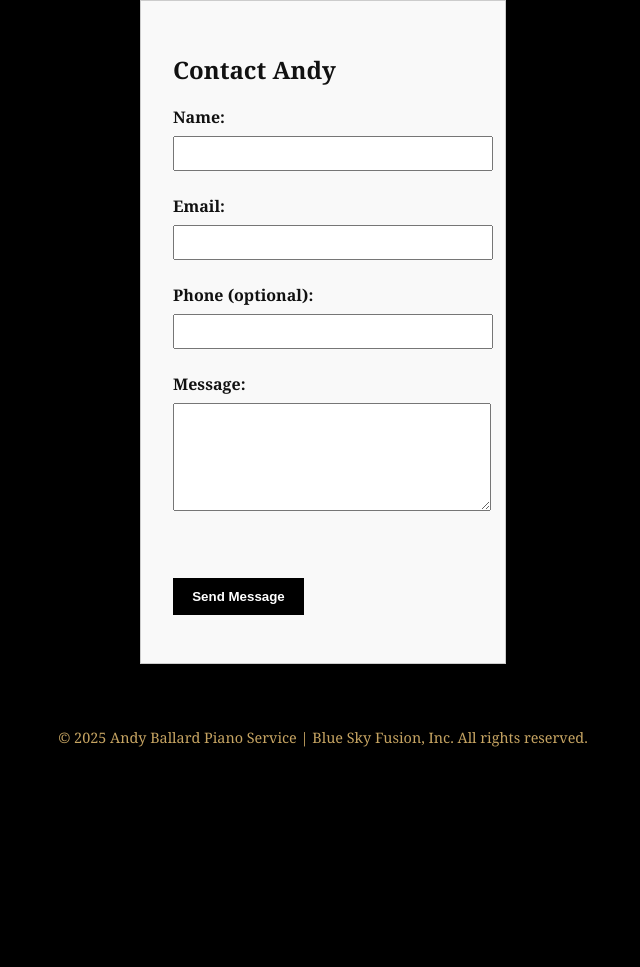
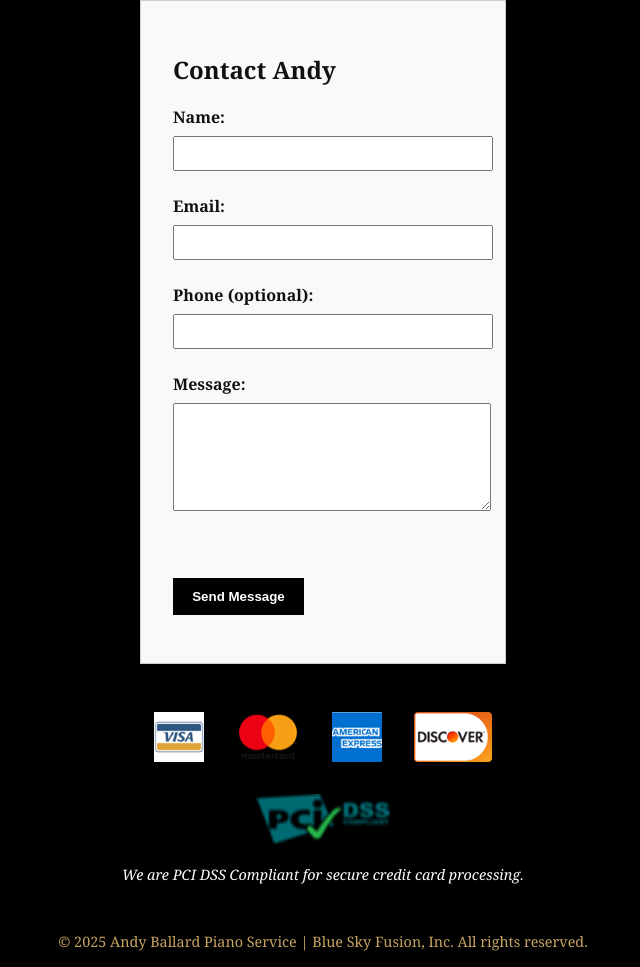
Before and after one commit to Andwardo/andyballardpianoservice, a plain HTML site: page index.html in a window 1280 px wide. Shown: the part 1174-2141 px from the top of the page, without its empty margins (317-957 px from the left). Before the commit the page ends 1937 px from the top, so only its background shows below. Drawn offline with Linux system fonts and the light colour scheme; no server answers.

Commit message:
Fixed card logos and PCI badge alignment to center; corrected PCI compliance phrase color to match site text; updated fade-in structure for smoother animation.

```diff
--- a/index.html
+++ b/index.html
@@ -4,7 +4,7 @@
  *  Created on: 2025-04-24
  *  Edited on: 2025-04-27
  *      Author: Andwardo
- *      Version: 1.71
+ *      Version: 1.72
 -->
 
 <!DOCTYPE html>
@@ -28,7 +28,7 @@
       margin: 0;
       font-family: 'Georgia', serif;
       background-color: #000;
-      color: #111;
+      color: #fff;
       scroll-behavior: smooth;
     }
 
@@ -130,6 +130,7 @@
       padding: 2rem;
       border: 1px solid #ccc;
       background: #f9f9f9;
+      color: #111;
     }
 
     form input, form textarea {
@@ -163,6 +164,55 @@
       margin-bottom: 0.25rem;
     }
 
+    /* Payment and PCI Section */
+    .payment-security {
+      text-align: center;
+      margin-top: 2rem;
+      margin-bottom: 2rem;
+    }
+
+    .cards {
+      display: flex;
+      justify-content: center;
+      align-items: center;
+      flex-wrap: wrap;
+      gap: 2rem;
+      margin-bottom: 2rem;
+    }
+
+    .cards img {
+      height: 50px;
+      width: auto;
+    }
+
+    .pci-badge {
+      text-align: center;
+    }
+
+    .pci-badge img {
+      height: 50px;
+      width: auto;
+      margin-bottom: 0.5rem;
+    }
+
+    .pci-badge p {
+      color: white;
+      font-size: 0.9rem;
+      font-style: italic;
+      margin-top: 0.5rem;
+    }
+
+    /* Fade-in Animation */
+    @keyframes fadeIn {
+      from { opacity: 0; }
+      to { opacity: 1; }
+    }
+
+    .fade-in {
+      opacity: 0;
+      animation: fadeIn 1.2s ease-in-out forwards;
+    }
+
     /* Footer */
     footer {
       background: black;
@@ -194,6 +244,11 @@
       .hero-link {
         width: 220px;
         text-align: center;
+      }
+
+      .cards {
+        flex-direction: column;
+        gap: 1rem;
       }
     }
   </style>
@@ -259,6 +314,20 @@
     </form>
   </section>
 
+  <!-- Payment and Security Section -->
+  <div class="payment-security fade-in">
+    <div class="cards">
+      <img src="/images/visa.png" alt="Visa">
+      <img src="/images/mastercard.png" alt="Mastercard">
+      <img src="/images/amex.png" alt="American Express">
+      <img src="/images/discover.png" alt="Discover">
+    </div>
+    <div class="pci-badge">
+      <img src="/images/pci.png" alt="PCI DSS Compliant">
+      <p>We are PCI DSS Compliant for secure credit card processing.</p>
+    </div>
+  </div>
+
   <!-- Footer -->
   <footer>
     &copy; 2025 Andy Ballard Piano Service | Blue Sky Fusion, Inc. All rights reserved.
@@ -278,7 +347,7 @@
       .then(images => {
         if (images.length > 0) {
           setRandomHeroImage(images);
-          setInterval(() => setRandomHeroImage(images), 60000); // rotate every minute
+          setInterval(() => setRandomHeroImage(images), 60000);
         } else {
           console.error("No hero images found.");
         }
```
Also changed, not shown: images/amex.png (added), images/discover.png (added), images/mastercard.png (added), images/pci.png (added), images/visa.png (added).
